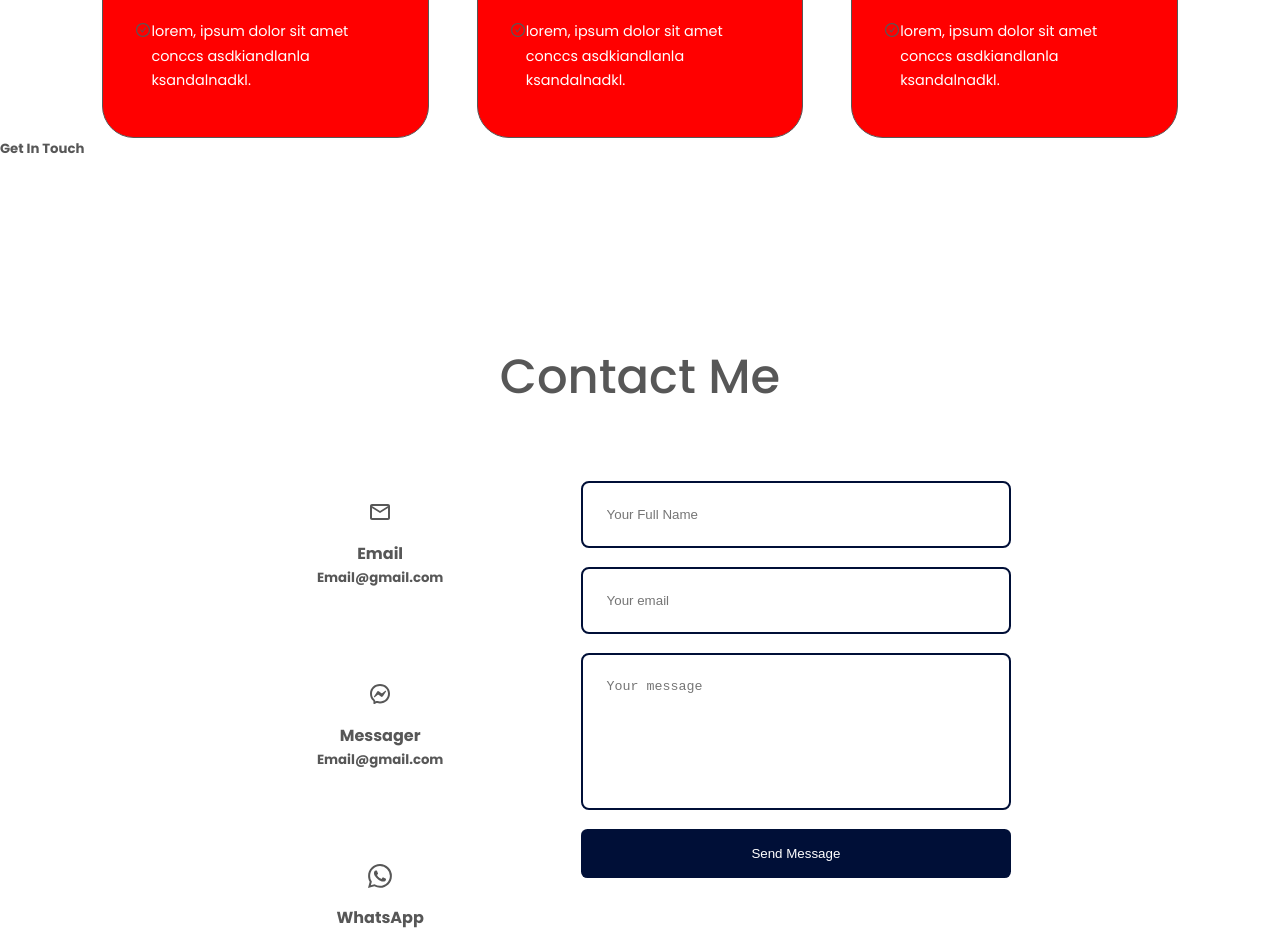
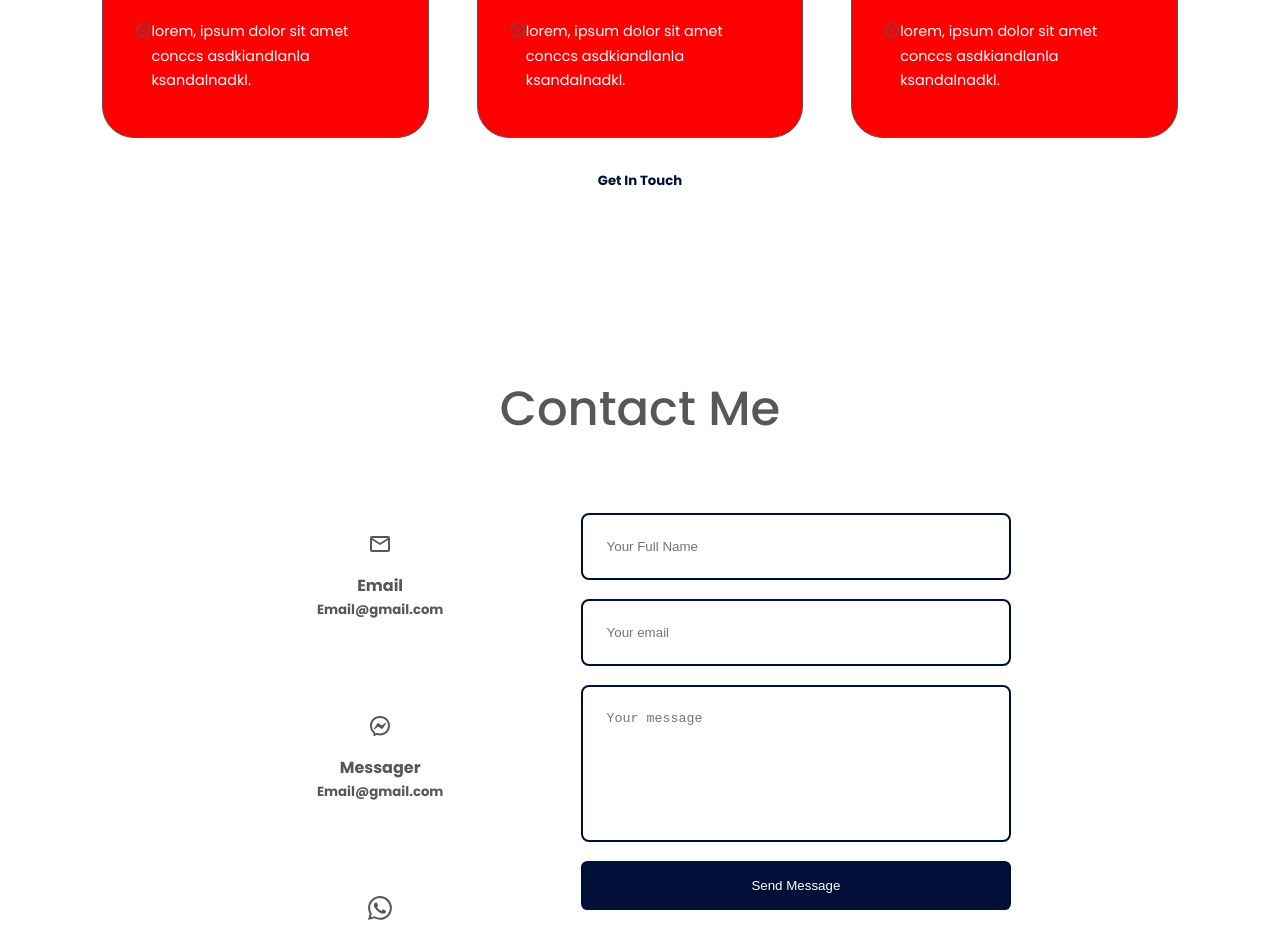
Before and after one commit to kervinazo5/app, a React (Create React App) app: page / in a window 1280 px wide. Shown: the part 3820-4754 px from the top of the page. Built offline with nearby package versions, Linux system fonts and the light colour scheme.

Commit message:
header-1

```diff
--- a/src/components/contact/Contact.jsx
+++ b/src/components/contact/Contact.jsx
@@ -7,7 +7,7 @@ import {BsWhatsapp} from 'react-icons/bs'
 const Contact = () => {
   return (
     <section id="contact">
-        <h5 className='.contact__title-primary'>Get In Touch</h5>
+        <h5 className='contact__title-primary'>Get In Touch</h5>
         <h2 className='contact__title'>Contact Me</h2>
         <div className="container contact__container">
             <div className="contact__options">
```
